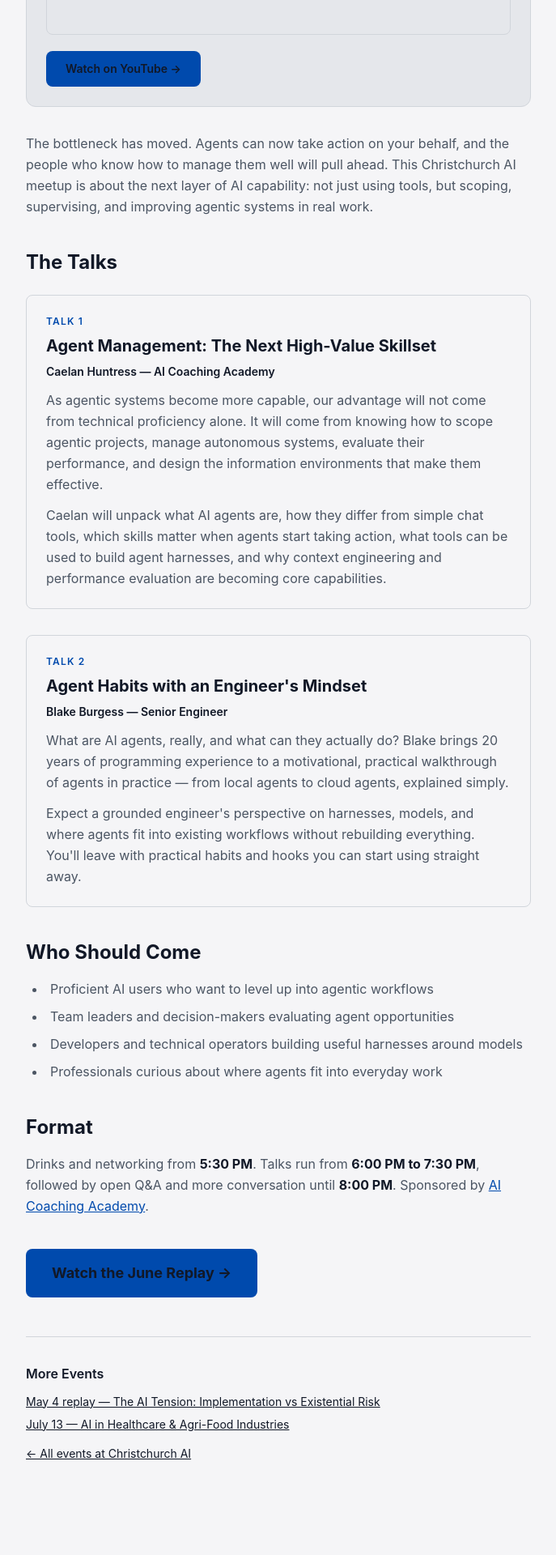
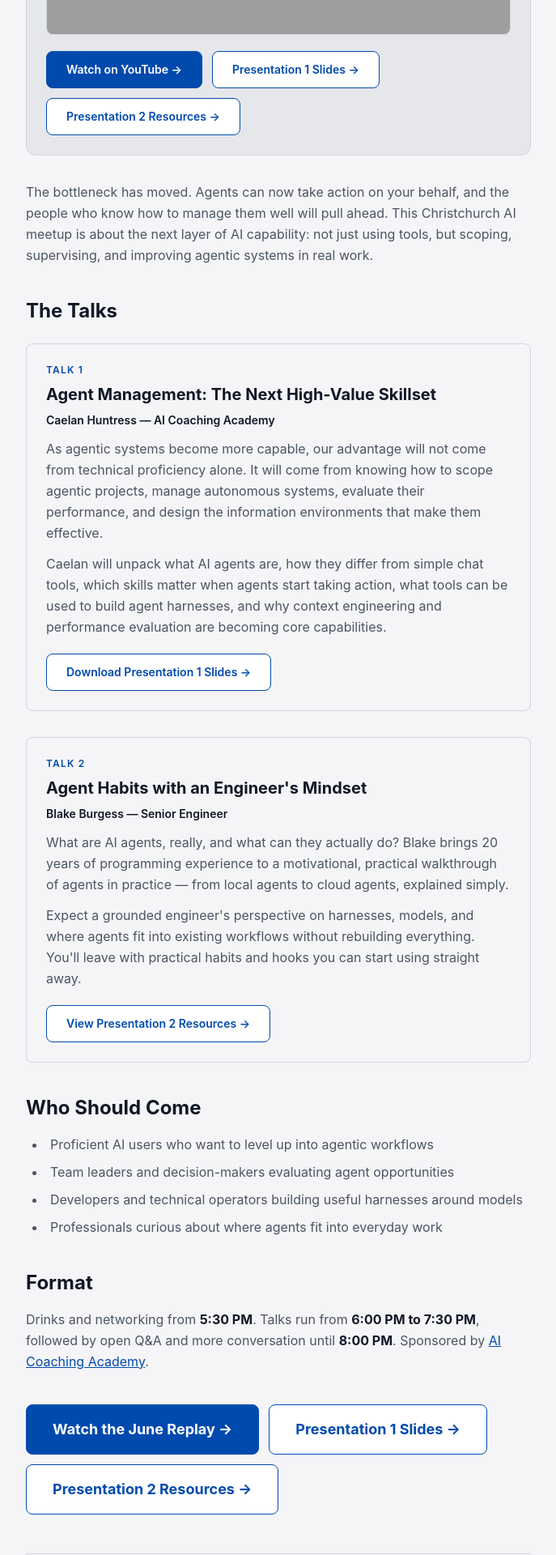
Before and after one commit to caelanhuntress/christchurch-ai, a Next.js app: page /agent-management-june-2026 in a window 1280 px wide. Shown: the part 1240-3160 px from the top of the page at 81% size, without its empty margins (296-983 px from the left). Before the commit the page ends 3125 px from the top, so only its background shows below. Built offline with nearby package versions, Linux system fonts and the light colour scheme; grey boxes are pictures that could not be loaded.

Commit message:
Add June meetup presentation resources

```diff
--- a/app/agent-management-june-2026/page.tsx
+++ b/app/agent-management-june-2026/page.tsx
@@ -18,6 +18,12 @@ export const metadata: Metadata = {
   },
   alternates: { canonical: "https://christchurch-ai.com/agent-management-june-2026" },
 };
+
+const presentation1SlidesUrl = "https://ai-coaching-academy.s3-ap-southeast-2.amazonaws.com/slides/2026/chchai-0626.pdf";
+const presentation2SlidesUrl = "https://github.com/blbu/agent-habits-june-2026";
+
+const resourceButtonClass = "chch-resource-button inline-flex items-center justify-center px-6 py-3 rounded-lg font-semibold text-sm transition-colors focus:outline-none focus:ring-2 focus:ring-offset-2";
+const largeResourceButtonClass = "chch-resource-button inline-flex items-center justify-center px-8 py-4 rounded-lg font-bold text-lg transition-colors focus:outline-none focus:ring-2 focus:ring-offset-2";
 
 const schema = {
   "@context": "https://schema.org",
@@ -120,15 +126,32 @@ export default function AgentManagementJune2026() {
                 allowFullScreen
               />
             </div>
+            <div className="flex flex-wrap gap-3">
               <a
                 href="https://www.youtube.com/watch?v=RfBq04FxUbI&t=1s"
                 target="_blank"
                 rel="noopener noreferrer"
-              className="inline-block px-6 py-3 rounded-lg font-semibold text-sm text-white"
-              style={{ background: "var(--accent)" }}
+                className={`${resourceButtonClass} chch-resource-button--primary`}
               >
                 Watch on YouTube →
               </a>
+              <a
+                href={presentation1SlidesUrl}
+                target="_blank"
+                rel="noopener noreferrer"
+                className={`${resourceButtonClass} chch-resource-button--secondary`}
+              >
+                Presentation 1 Slides →
+              </a>
+              <a
+                href={presentation2SlidesUrl}
+                target="_blank"
+                rel="noopener noreferrer"
+                className={`${resourceButtonClass} chch-resource-button--secondary`}
+              >
+                Presentation 2 Resources →
+              </a>
+            </div>
           </div>
 
           <p>
@@ -153,6 +176,16 @@ export default function AgentManagementJune2026() {
               Caelan will unpack what AI agents are, how they differ from simple chat tools, which skills matter when agents start taking action,
               what tools can be used to build agent harnesses, and why context engineering and performance evaluation are becoming core capabilities.
             </p>
+            <div className="mt-5">
+              <a
+                href={presentation1SlidesUrl}
+                target="_blank"
+                rel="noopener noreferrer"
+                className={`${resourceButtonClass} chch-resource-button--secondary`}
+              >
+                Download Presentation 1 Slides →
+              </a>
+            </div>
           </div>
 
           <div className="border rounded-lg p-6" style={{ borderColor: "var(--border)" }}>
@@ -169,6 +202,16 @@ export default function AgentManagementJune2026() {
               Expect a grounded engineer&apos;s perspective on harnesses, models, and where agents fit into existing workflows without rebuilding everything.
               You&apos;ll leave with practical habits and hooks you can start using straight away.
             </p>
+            <div className="mt-5">
+              <a
+                href={presentation2SlidesUrl}
+                target="_blank"
+                rel="noopener noreferrer"
+                className={`${resourceButtonClass} chch-resource-button--secondary`}
+              >
+                View Presentation 2 Resources →
+              </a>
+            </div>
           </div>
 
           <h2 className="text-2xl font-bold text-white mt-10 mb-4">Who Should Come</h2>
@@ -186,11 +229,30 @@ export default function AgentManagementJune2026() {
             Sponsored by <a href="https://ai-coaching.academy" target="_blank" rel="noopener noreferrer" className="underline" style={{ color: "var(--accent)" }}>AI Coaching Academy</a>.
           </p>
 
-          <div className="mt-10">
-            <a href="https://www.youtube.com/watch?v=RfBq04FxUbI&t=1s" target="_blank" rel="noopener noreferrer"
-              className="inline-block px-8 py-4 rounded-lg font-bold text-white text-lg"
-              style={{ background: "var(--accent)" }}>
+          <div className="mt-10 flex flex-wrap gap-3">
+            <a
+              href="https://www.youtube.com/watch?v=RfBq04FxUbI&t=1s"
+              target="_blank"
+              rel="noopener noreferrer"
+              className={`${largeResourceButtonClass} chch-resource-button--primary`}
+            >
               Watch the June Replay →
+            </a>
+            <a
+              href={presentation1SlidesUrl}
+              target="_blank"
+              rel="noopener noreferrer"
+              className={`${largeResourceButtonClass} chch-resource-button--secondary`}
+            >
+              Presentation 1 Slides →
+            </a>
+            <a
+              href={presentation2SlidesUrl}
+              target="_blank"
+              rel="noopener noreferrer"
+              className={`${largeResourceButtonClass} chch-resource-button--secondary`}
+            >
+              Presentation 2 Resources →
             </a>
           </div>
 
--- a/app/globals.css
+++ b/app/globals.css
@@ -135,3 +135,48 @@ body.theme-light .dark-photo-section .light-card strong.text-white {
   color: #ffffff !important;
   text-shadow: 0 2px 10px rgba(0, 0, 0, 0.65), 0 1px 2px rgba(0, 0, 0, 0.7);
 }
+
+/* Christchurch AI replay/resource buttons: keep strong contrast in dark/light modes and on hover. */
+.chch-resource-button {
+  border: 1px solid var(--accent);
+  box-shadow: 0 1px 0 rgba(255, 255, 255, 0.08) inset;
+}
+
+.chch-resource-button:focus-visible {
+  --tw-ring-color: #ffd972;
+  outline: 2px solid #ffd972;
+  outline-offset: 2px;
+}
+
+.chch-resource-button--primary {
+  background: var(--accent);
+  color: #ffffff !important;
+}
+
+.chch-resource-button--primary:hover {
+  background: #003a8a;
+  border-color: #003a8a;
+  color: #ffffff !important;
+}
+
+.chch-resource-button--secondary {
+  background: var(--muted);
+  color: #ffffff !important;
+}
+
+.chch-resource-button--secondary:hover {
+  background: var(--accent);
+  border-color: var(--accent);
+  color: #ffffff !important;
+}
+
+body.theme-light .chch-resource-button--secondary {
+  background: #ffffff;
+  color: #004aad !important;
+}
+
+body.theme-light .chch-resource-button--secondary:hover {
+  background: #004aad !important;
+  border-color: #004aad !important;
+  color: #ffffff !important;
+}
```
Lines whose indentation alone changed are shown as unchanged.
